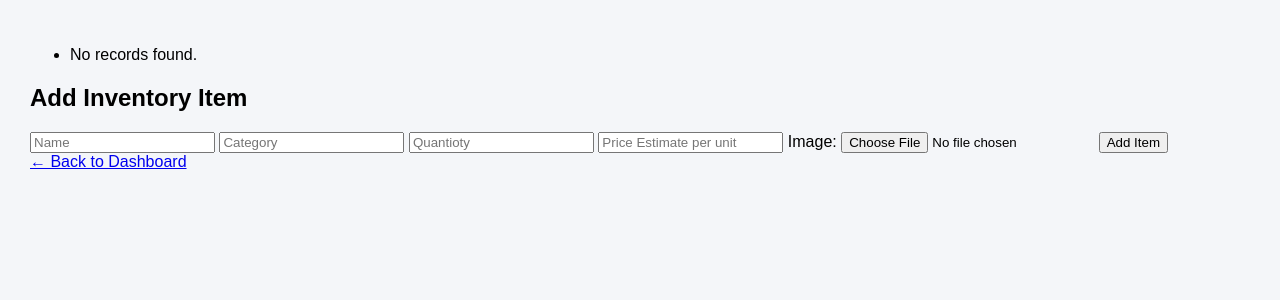
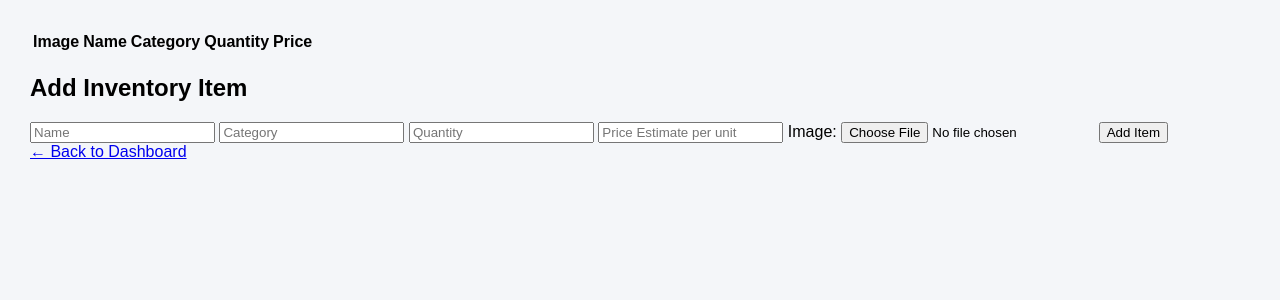
Before and after one commit to Jacob1531/InventoryTest, a Flask app: page /inventory in a window 1280 px wide. Shown: the part 74-374 px from the top of the page. Run offline with Flask 3, Linux system fonts and the light colour scheme; lists and menus that the app fills with data are empty; some libraries are stand-ins or nearby versions.

Commit message:
fixed db display bug

```diff
--- a/templates/inventory.html
+++ b/templates/inventory.html
@@ -1,13 +1,30 @@
 {% extends "base.html" %}
 {% block content %}
 
-<ul>
-    {% for record in records %}
-        <li>{{ record }}</li>
-    {% else %}
-        <li>No records found.</li>
+<table>
+    <tr>
+        <th>Image</th>
+        <th>Name</th>
+        <th>Category</th>
+        <th>Quantity</th>
+        <th>Price</th>
+    </tr>
+
+    {% for item in items %}
+    <tr>
+        <td>
+            {% if item.image_blob_path %}
+                <img src="https://dcsinvblob.blob.core.windows.net/inventory-images/{{ item.image_blob_path }}" width="80">
+            {% endif %}
+        </td>
+        <td>{{ item.name }}</td>
+        <td>{{ item.category }}</td>
+        <td>{{ item.quantity }}</td>
+        <td>${{ item.price }}</td>
+    </tr>
     {% endfor %}
-</ul>
+</table>
+
 
 
 
@@ -18,7 +35,7 @@
     <input type="text" name="name" placeholder="Name" required>
     <input type="text" name="category" placeholder="Category" required>
 
-    <input type="number" name="quantity" placeholder="Quantioty" required min="0">
+    <input type="number" name="quantity" placeholder="Quantity" required min="0">
     <input type="number" step="0.01" name="price" placeholder="Price Estimate per unit" required min="0">
 
     <label>Image:</label>
```
